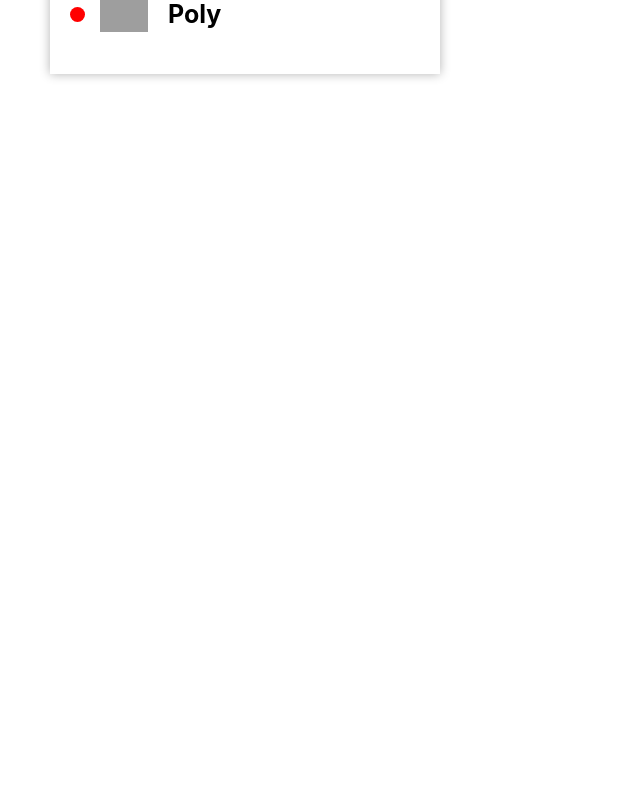
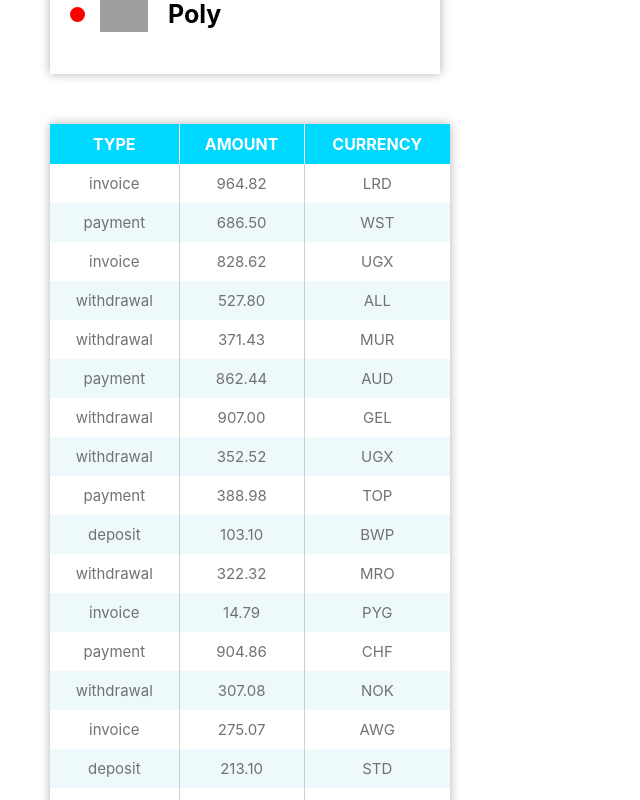
Before and after one commit to tetrud/goit-react-hw-01-components, a React (Create React App) app: page / in a window 1280 px wide. Shown: the part 1140-1940 px from the top of the page, without its empty margins (0-640 px from the left). Before the commit the page ends 1314 px from the top, so only its background shows below. Built offline with nearby package versions, Linux system fonts and the light colour scheme; grey boxes are pictures that could not be loaded.

Commit message:
created TransactionSection

```diff
--- a/src/components/App.jsx
+++ b/src/components/App.jsx
@@ -1,10 +1,12 @@
 import Profile from './ProfileSection/Profile/Profile';
 import Statistics from './StatisticsSection/Statistics/Statistics';
 import FriendList from './FriendsSection/FriendList/FriendList';
+import TransactionHistory from './TransactionSection/TransactionHistory/TransactionHistory';
 
 import user from './data/user.json';
 import statisticalData from './data/statistical-data.json';
 import friends from './data/friends.json';
+import transactions from './data/transactions.json';
 
 const App = () => {
   return (
@@ -12,6 +14,7 @@
       <Profile user={user} />
       <Statistics title="Upload stats" stats={statisticalData} />
       <FriendList friends={friends} />
+      <TransactionHistory items={transactions} />
     </>
   );
 };
--- /dev/null
+++ b/src/components/TransactionSection/TransactionBody/TransactionBody.jsx
@@ -0,0 +1,28 @@
+import PropTypes from 'prop-types';
+
+const TransactionBody = ({ items }) => {
+  return (
+    <>
+      {items.map(item => (
+        <tr key={item.id}>
+          <td>{item.type}</td>
+          <td>{item.amount}</td>
+          <td>{item.currency}</td>
+        </tr>
+      ))}
+    </>
+  );
+};
+
+TransactionBody.propTypes = {
+  items: PropTypes.arrayOf(
+    PropTypes.shape({
+      id: PropTypes.string.isRequired,
+      type: PropTypes.string.isRequired,
+      amount: PropTypes.string.isRequired,
+      currency: PropTypes.string.isRequired,
+    }),
+  ).isRequired,
+};
+
+export default TransactionBody;
--- /dev/null
+++ b/src/components/TransactionSection/TransactionHistory/TransactionHistory.jsx
@@ -0,0 +1,22 @@
+import TransactionBody from '../TransactionBody/TransactionBody';
+
+import styles from './TransactionHistory.module.css';
+
+const TransactionHistory = ({ items }) => {
+  return (
+    <table className={styles.transaction__history}>
+      <thead>
+        <tr>
+          <th>type</th>
+          <th>amount</th>
+          <th>currency</th>
+        </tr>
+      </thead>
+      <tbody>
+        <TransactionBody items={items} />
+      </tbody>
+    </table>
+  );
+};
+
+export default TransactionHistory;
--- /dev/null
+++ b/src/components/TransactionSection/TransactionHistory/TransactionHistory.module.css
@@ -0,0 +1,35 @@
+.transaction__history {
+  width: 400px;
+  box-shadow: 0 0 10px rgba(0, 0, 0, 0.3);
+  border-collapse: collapse;
+}
+
+thead {
+  text-transform: uppercase;
+  color: #ffffff;
+  background-color: rgb(0, 217, 255);
+}
+
+tr:nth-child(even) {
+  background-color: rgb(238, 249, 252);
+}
+
+th {
+  padding: 10px;
+  text-align: center;
+}
+
+th:not(:last-child) {
+  border-right: 1px solid #ffffff;
+}
+
+td {
+  padding: 10px;
+  font-size: 15px;
+  text-align: center;
+  color: #727272;
+}
+
+td:not(:last-child) {
+  border-right: 1px solid #cecece;
+}
--- /dev/null
+++ b/src/components/data/transactions.json
@@ -0,0 +1,122 @@
+[
+  {
+    "id": "1e0700a2-5183-4291-85cc-2065a036a683",
+    "type": "invoice",
+    "amount": "964.82",
+    "currency": "LRD"
+  },
+  {
+    "id": "a30f821b-4d25-4ff0-abdd-e340b3f0dd2b",
+    "type": "payment",
+    "amount": "686.50",
+    "currency": "WST"
+  },
+  {
+    "id": "44dca67a-8e5a-4798-bf8e-b15efd4e1abd",
+    "type": "invoice",
+    "amount": "828.62",
+    "currency": "UGX"
+  },
+  {
+    "id": "ea8ed3dc-2b68-4a53-905a-53ecb0adef33",
+    "type": "withdrawal",
+    "amount": "527.80",
+    "currency": "ALL"
+  },
+  {
+    "id": "ea76146a-0b00-4b80-bc02-a8c822176712",
+    "type": "withdrawal",
+    "amount": "371.43",
+    "currency": "MUR"
+  },
+  {
+    "id": "63ca02f9-d637-46b5-9237-f3b24425e029",
+    "type": "payment",
+    "amount": "862.44",
+    "currency": "AUD"
+  },
+  {
+    "id": "ed0263e8-59a5-4bf1-87e0-2bb88e53dc34",
+    "type": "withdrawal",
+    "amount": "907.00",
+    "currency": "GEL"
+  },
+  {
+    "id": "6013bad0-750c-4691-8bc2-d8f2b43969c4",
+    "type": "withdrawal",
+    "amount": "352.52",
+    "currency": "UGX"
+  },
+  {
+    "id": "252c7be4-8b06-4fa7-8d42-61fb835b70d5",
+    "type": "payment",
+    "amount": "388.98",
+    "currency": "TOP"
+  },
+  {
+    "id": "4eaab41b-b967-40ac-82ed-85fc66f646f1",
+    "type": "deposit",
+    "amount": "103.10",
+    "currency": "BWP"
+  },
+  {
+    "id": "9648a350-8469-42d5-8bf3-18090de5fe67",
+    "type": "withdrawal",
+    "amount": "322.32",
+    "currency": "MRO"
+  },
+  {
+    "id": "9c5c25fb-1a95-4b2f-8d1f-4c4426d677cc",
+    "type": "invoice",
+    "amount": "14.79",
+    "currency": "PYG"
+  },
+  {
+    "id": "43ef232c-80e9-4d6f-b48a-b22405620de3",
+    "type": "payment",
+    "amount": "904.86",
+    "currency": "CHF"
+  },
+  {
+    "id": "5161682e-e620-4019-ab0a-24ceb10fbd20",
+    "type": "withdrawal",
+    "amount": "307.08",
+    "currency": "NOK"
+  },
+  {
+    "id": "7b119d71-42e6-4c42-a141-6818b07bb9ff",
+    "type": "invoice",
+    "amount": "275.07",
+    "currency": "AWG"
+  },
+  {
+    "id": "a4f65722-65c4-4c28-b1f4-b8ed988bb205",
+    "type": "deposit",
+    "amount": "213.10",
+    "currency": "STD"
+  },
+  {
+    "id": "c6e5784b-0ca3-48d6-86e5-b5128af5a523",
+    "type": "invoice",
+    "amount": "116.11",
+    "currency": "CUP CUC"
+  },
+  {
+    "id": "c9ebed6a-3a02-4b49-ac0d-0534b51f2bfd",
+    "type": "invoice",
+    "amount": "878.67",
+    "currency": "HKD"
+  },
+  {
+    "id": "a4a98b0e-b22c-438b-9f83-de2df52110c8",
+    "type": "invoice",
+    "amount": "725.03",
+    "currency": "UYU UYI"
+  },
+  {
+    "id": "b39bfa7a-0166-4c47-94d6-87d20590f746",
+    "type": "payment",
+    "amount": "405.45",
+    "currency": "MDL"
+  }
+]
```
